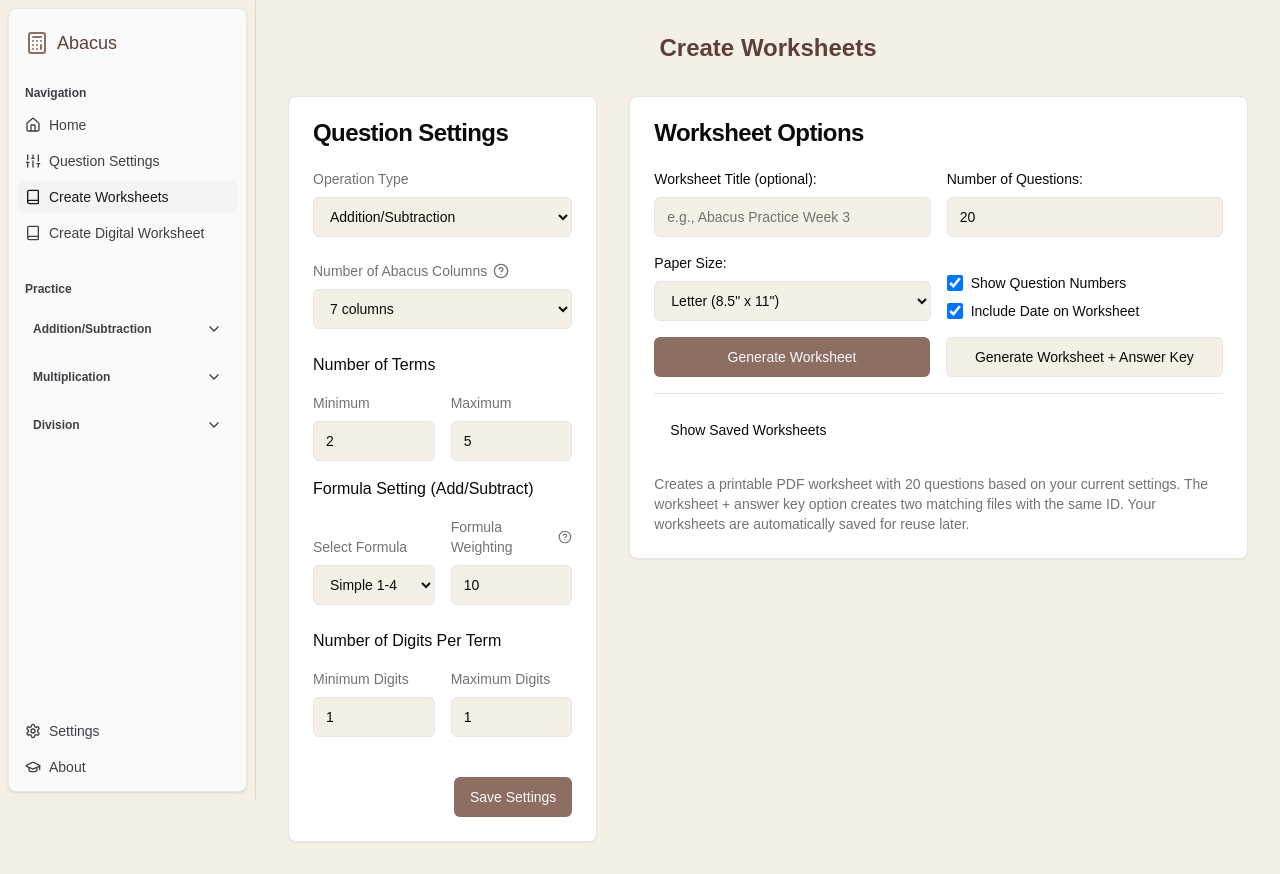
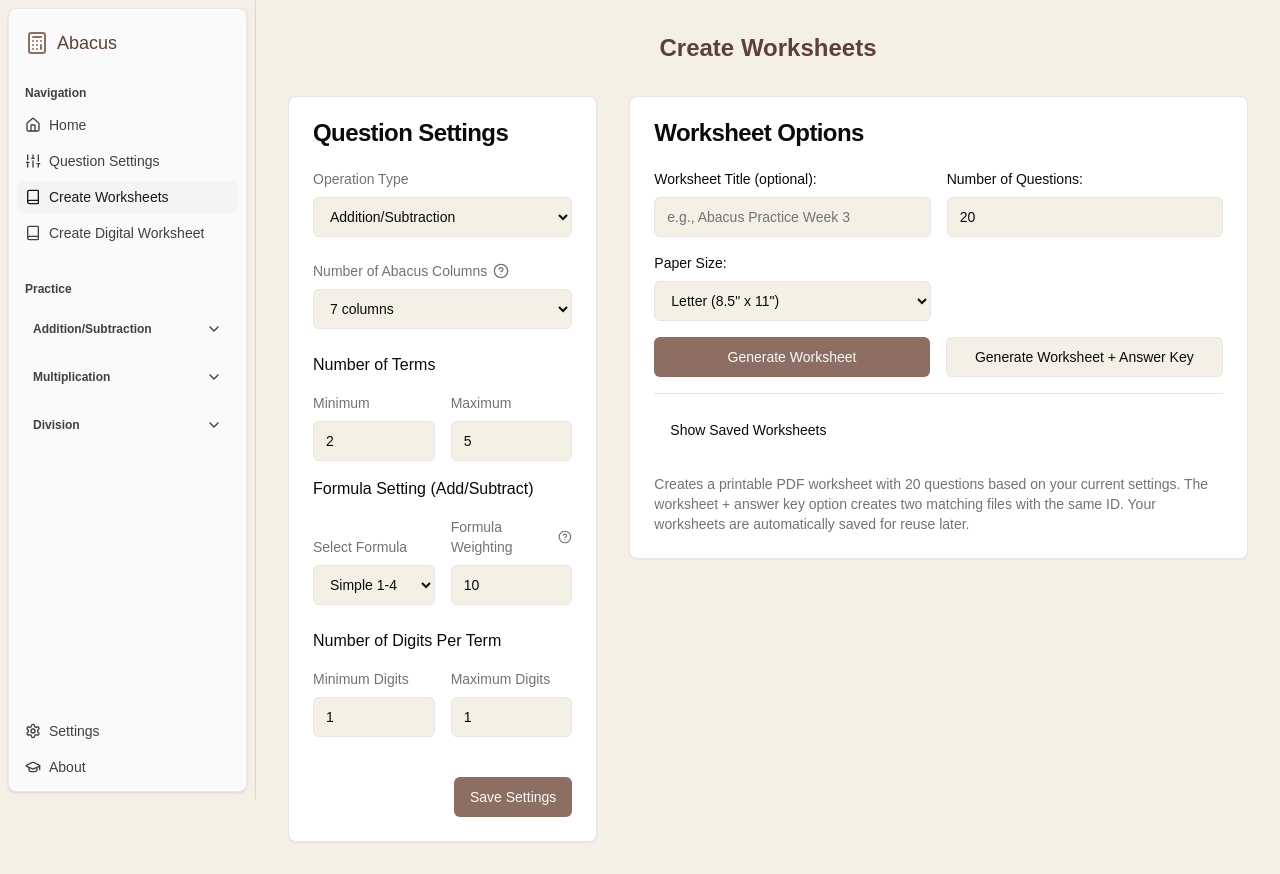
Before and after one commit to mhardock/abacus-learning-tool, a Next.js app: page /worksheet-generator in a window 1280 px wide. Built offline with nearby package versions, Linux system fonts and the light colour scheme.

Commit message:
fix question numbering in worksheet generator

```diff
--- a/components/worksheet-generator.tsx
+++ b/components/worksheet-generator.tsx
@@ -19,8 +19,6 @@ interface WorksheetSettings {
   numQuestions: number
   worksheetTitle: string
   paperSize: string
-  showQuestionNumbers: boolean
-  showDate: boolean
 }
 
 // Define interface for stored worksheet
@@ -39,8 +37,6 @@ const WorksheetGenerator = ({ settings }: WorksheetGeneratorProps) => {
     numQuestions: 20,
     worksheetTitle: "",
     paperSize: "letter",
-    showQuestionNumbers: true,
-    showDate: true,
   });
 
   // Load saved worksheets from localStorage
@@ -51,8 +47,6 @@ const WorksheetGenerator = ({ settings }: WorksheetGeneratorProps) => {
   const [isGenerating, setIsGenerating] = useState(false)
   const [worksheetTitle, setWorksheetTitle] = useState("")
   const [paperSize, setPaperSize] = useState("letter") // "letter" or "a4"
-  const [showQuestionNumbers, setShowQuestionNumbers] = useState(true)
-  const [showDate, setShowDate] = useState(true)
 
   // State for layout warnings
   const [showLayoutWarning, setShowLayoutWarning] = useState(false)
@@ -68,8 +62,6 @@ const WorksheetGenerator = ({ settings }: WorksheetGeneratorProps) => {
     setNumQuestions(savedSettings.numQuestions);
     setWorksheetTitle(savedSettings.worksheetTitle);
     setPaperSize(savedSettings.paperSize);
-    setShowQuestionNumbers(savedSettings.showQuestionNumbers);
-    setShowDate(savedSettings.showDate);
 
     // Load saved worksheets
     setSavedWorksheets(loadSavedWorksheets());
@@ -83,13 +75,11 @@ const WorksheetGenerator = ({ settings }: WorksheetGeneratorProps) => {
         numQuestions,
         worksheetTitle,
         paperSize,
-        showQuestionNumbers,
-        showDate,
       };
 
       localStorage.setItem('worksheetSettings', JSON.stringify(settingsToSave));
     }
-  }, [numQuestions, worksheetTitle, paperSize, showQuestionNumbers, showDate]);
+  }, [numQuestions, worksheetTitle, paperSize]);
 
   // Check if current settings would create questions that might affect layout (only for add/subtract with many terms)
   useEffect(() => {
@@ -195,10 +185,8 @@ const WorksheetGenerator = ({ settings }: WorksheetGeneratorProps) => {
     }
 
     // Add date in top right corner if enabled
-    if (showDate) {
     pdf.setFontSize(10);
     pdf.text(`Date: ${getFormattedDate()}`, pageWidth - 10, 10, { align: "right" });
-    }
 
     // Add worksheet ID in top right corner, below the date
     pdf.setFontSize(10);
@@ -316,10 +304,8 @@ const WorksheetGenerator = ({ settings }: WorksheetGeneratorProps) => {
             console.error("Error loading logo for new page:", error);
         }
         // Add date to each page if enabled
-        if (showDate) {
         pdf.setFontSize(10);
         pdf.text(`Date: ${getFormattedDate()}`, pageWidth - 10, 10, { align: "right" });
-        }
 
         // Add worksheet ID to each page
         pdf.setFontSize(10);
@@ -350,13 +336,11 @@ const WorksheetGenerator = ({ settings }: WorksheetGeneratorProps) => {
 
         // Draw question number if enabled
         let questionNumberWidth = 0;
-        if (showQuestionNumbers) {
         pdf.setFont("helvetica", "bold");
         const questionNumberText = `(${displayQuestionNumber})`;
         questionNumberWidth = pdf.getTextWidth(questionNumberText) + 2; // Add a small buffer
         pdf.text(questionNumberText, x + questionPaddingX, textBaselineY);
         pdf.setFont("helvetica", "normal");
-        }
 
         // Horizontal layout for multiplication and division
         const questionText = question.questionString;
@@ -384,6 +368,10 @@ const WorksheetGenerator = ({ settings }: WorksheetGeneratorProps) => {
 
       } else {
           // Vertical layout for addition/subtraction
+          pdf.setFont("helvetica", "bold");
+          const questionNumberText = `${displayQuestionNumber}.`;
+          pdf.text(questionNumberText, x + questionPaddingX, currentQuestionCellY + questionPaddingY);
+          pdf.setFont("helvetica", "normal");
           const numberSpacing = 5; // Spacing between numbers
           // Ensure operands is an array before mapping
           const itemsInCurrentQuestion = question.operands?.length || 0;
@@ -603,29 +591,7 @@ const WorksheetGenerator = ({ settings }: WorksheetGeneratorProps) => {
           </select>
         </div>
 
-        <div className="flex flex-col justify-end">
-          <div className="flex flex-col space-y-2">
-            <label className="text-sm font-medium flex items-center cursor-pointer">
-              <input
-                type="checkbox"
-                checked={showQuestionNumbers}
-                onChange={(e) => setShowQuestionNumbers(e.target.checked)}
-                className="mr-2 h-4 w-4"
-              />
-              Show Question Numbers
-            </label>
-
-            <label className="text-sm font-medium flex items-center cursor-pointer">
-              <input
-                type="checkbox"
-                checked={showDate}
-                onChange={(e) => setShowDate(e.target.checked)}
-                className="mr-2 h-4 w-4"
-              />
-              Include Date on Worksheet
-            </label>
-          </div>
-        </div>
+        <div className="flex flex-col justify-end"></div>
       </div>
 
       <div className="flex flex-col space-y-3 sm:flex-row sm:space-y-0 sm:space-x-4">
```
Lines whose indentation alone changed are shown as unchanged.
